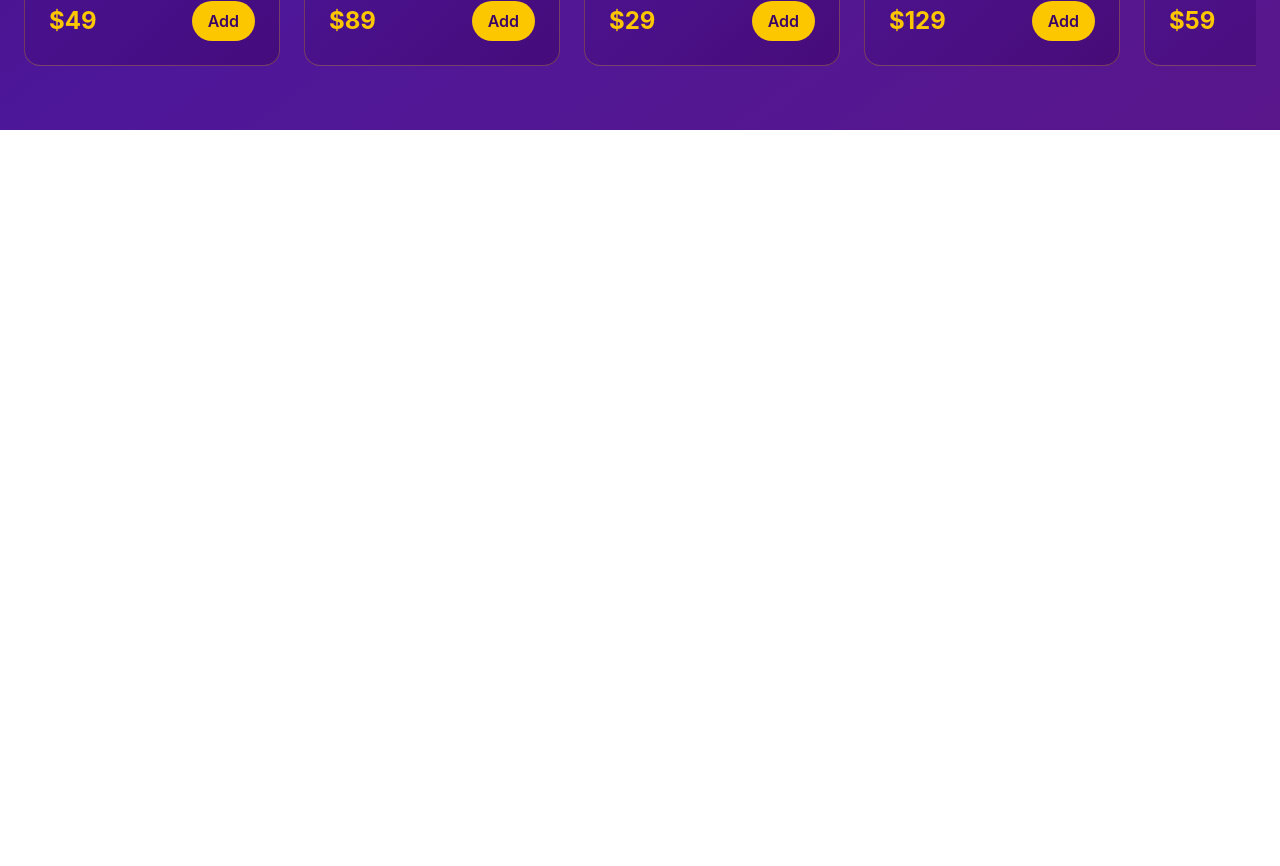
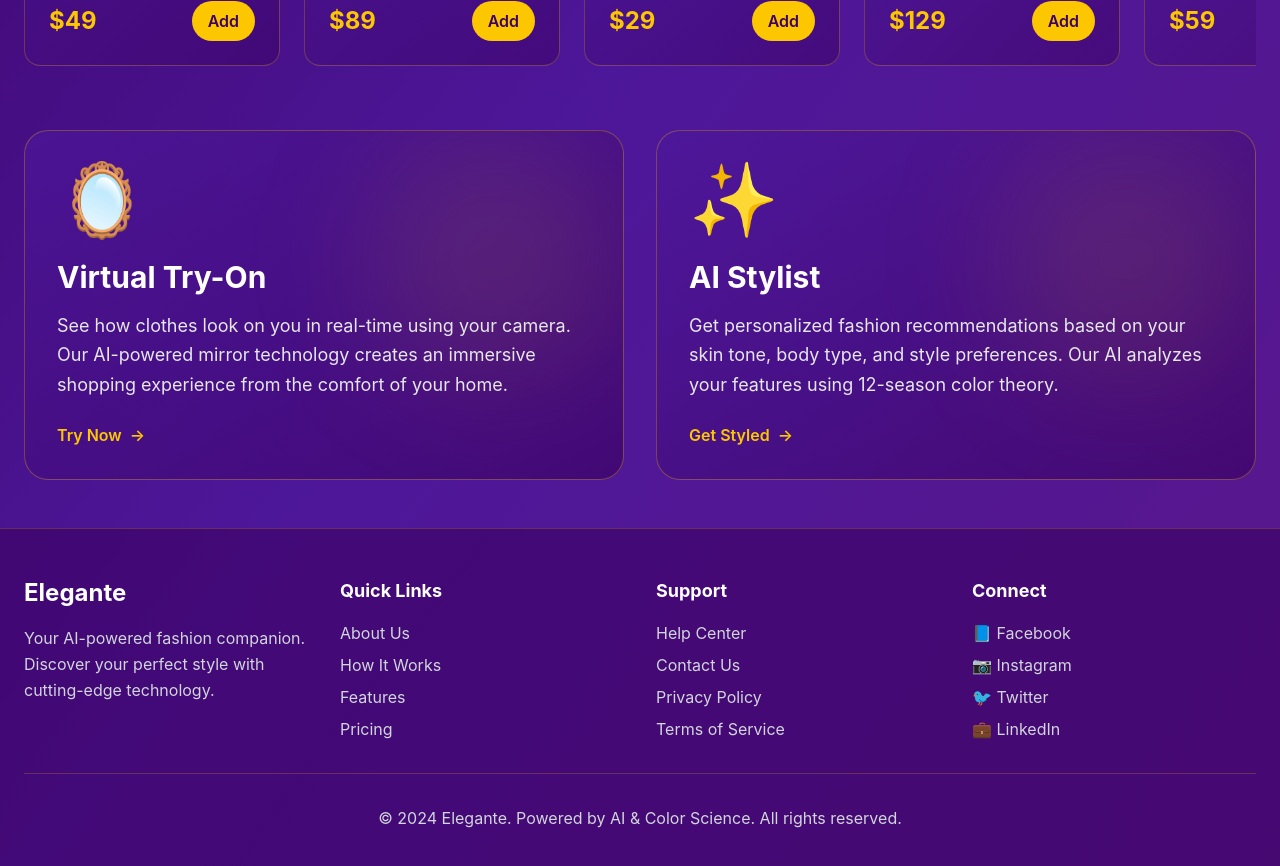
Before and after one commit to rohit-mukhi/Elegante, a React (Vite) app: page /home in a window 1280 px wide. Shown: the part 800-1666 px from the top of the page. Before the commit the page ends 930 px from the top, so only its background shows below. Built offline with nearby package versions, Linux system fonts and the light colour scheme.

Commit message:
Added core feature cards

```diff
--- a/src/pages/Home.tsx
+++ b/src/pages/Home.tsx
@@ -230,6 +230,131 @@ export default function Home() {
         </div>
       </div>
 
+      {/* Feature Cards */}
+      <div className="px-6 pb-12">
+        <div className="max-w-7xl mx-auto grid md:grid-cols-2 gap-8">
+          {/* Virtual Try-On Card */}
+          <div
+            data-aos="fade-up"
+            data-aos-duration="1000"
+            onClick={() => navigate('/mirror')}
+            className="group relative overflow-hidden bg-gradient-to-br from-violet-900/70 to-purple-950/70 border border-yellow-400/30 rounded-3xl p-8 hover:border-yellow-400/60 transition cursor-pointer hover:shadow-2xl hover:shadow-yellow-400/20"
+          >
+            <div className="relative z-10">
+              <div className="text-7xl mb-6">🪞</div>
+              <h3 className="text-3xl font-bold text-white mb-4">Virtual Try-On</h3>
+              <p className="text-gray-200 text-lg mb-6 leading-relaxed">
+                See how clothes look on you in real-time using your camera. Our AI-powered mirror technology creates an immersive shopping experience from the comfort of your home.
+              </p>
+              <div className="flex items-center text-yellow-400 font-semibold group-hover:translate-x-2 transition">
+                Try Now <span className="ml-2">→</span>
+              </div>
+            </div>
+            <div className="absolute top-0 right-0 w-64 h-64 bg-yellow-400/10 rounded-full blur-3xl group-hover:bg-yellow-400/20 transition"></div>
+          </div>
+
+          {/* AI Stylist Card */}
+          <div
+            data-aos="fade-up"
+            data-aos-duration="1000"
+            data-aos-delay="200"
+            onClick={() => navigate('/stylist')}
+            className="group relative overflow-hidden bg-gradient-to-br from-violet-900/70 to-purple-950/70 border border-yellow-400/30 rounded-3xl p-8 hover:border-yellow-400/60 transition cursor-pointer hover:shadow-2xl hover:shadow-yellow-400/20"
+          >
+            <div className="relative z-10">
+              <div className="text-7xl mb-6">✨</div>
+              <h3 className="text-3xl font-bold text-white mb-4">AI Stylist</h3>
+              <p className="text-gray-200 text-lg mb-6 leading-relaxed">
+                Get personalized fashion recommendations based on your skin tone, body type, and style preferences. Our AI analyzes your features using 12-season color theory.
+              </p>
+              <div className="flex items-center text-yellow-400 font-semibold group-hover:translate-x-2 transition">
+                Get Styled <span className="ml-2">→</span>
+              </div>
+            </div>
+            <div className="absolute top-0 right-0 w-64 h-64 bg-yellow-400/10 rounded-full blur-3xl group-hover:bg-yellow-400/20 transition"></div>
+          </div>
+        </div>
+      </div>
+
+      {/* Footer */}
+      <footer className="border-t border-yellow-400/20 bg-purple-950/65">
+        <div className="max-w-7xl mx-auto px-6 py-12">
+          <div className="grid md:grid-cols-4 gap-8 mb-8">
+            {/* Brand */}
+            <div>
+              <h3 className="text-2xl font-bold text-white mb-4">Elegante</h3>
+              <p className="text-gray-300 leading-relaxed">
+                Your AI-powered fashion companion. Discover your perfect style with cutting-edge technology.
+              </p>
+            </div>
+
+            {/* Quick Links */}
+            <div>
+              <h4 className="text-lg font-bold text-white mb-4">Quick Links</h4>
+              <ul className="space-y-2">
+                <li>
+                  <a href="#" className="text-gray-300 hover:text-yellow-400 transition">About Us</a>
+                </li>
+                <li>
+                  <a href="#" className="text-gray-300 hover:text-yellow-400 transition">How It Works</a>
+                </li>
+                <li>
+                  <a href="#" className="text-gray-300 hover:text-yellow-400 transition">Features</a>
+                </li>
+                <li>
+                  <a href="#" className="text-gray-300 hover:text-yellow-400 transition">Pricing</a>
+                </li>
+              </ul>
+            </div>
+
+            {/* Support */}
+            <div>
+              <h4 className="text-lg font-bold text-white mb-4">Support</h4>
+              <ul className="space-y-2">
+                <li>
+                  <a href="#" className="text-gray-300 hover:text-yellow-400 transition">Help Center</a>
+                </li>
+                <li>
+                  <a href="#" className="text-gray-300 hover:text-yellow-400 transition">Contact Us</a>
+                </li>
+                <li>
+                  <a href="#" className="text-gray-300 hover:text-yellow-400 transition">Privacy Policy</a>
+                </li>
+                <li>
+                  <a href="#" className="text-gray-300 hover:text-yellow-400 transition">Terms of Service</a>
+                </li>
+              </ul>
+            </div>
+
+            {/* Connect */}
+            <div>
+              <h4 className="text-lg font-bold text-white mb-4">Connect</h4>
+              <ul className="space-y-2">
+                <li>
+                  <a href="#" className="text-gray-300 hover:text-yellow-400 transition">📘 Facebook</a>
+                </li>
+                <li>
+                  <a href="#" className="text-gray-300 hover:text-yellow-400 transition">📷 Instagram</a>
+                </li>
+                <li>
+                  <a href="#" className="text-gray-300 hover:text-yellow-400 transition">🐦 Twitter</a>
+                </li>
+                <li>
+                  <a href="#" className="text-gray-300 hover:text-yellow-400 transition">💼 LinkedIn</a>
+                </li>
+              </ul>
+            </div>
+          </div>
+
+          {/* Bottom Bar */}
+          <div className="pt-8 border-t border-yellow-400/20 text-center">
+            <p className="text-gray-300">
+              © 2024 Elegante. Powered by AI & Color Science. All rights reserved.
+            </p>
+          </div>
+        </div>
+      </footer>
+
       <style>{`
         .scrollbar-hide::-webkit-scrollbar {
           display: none;
```
